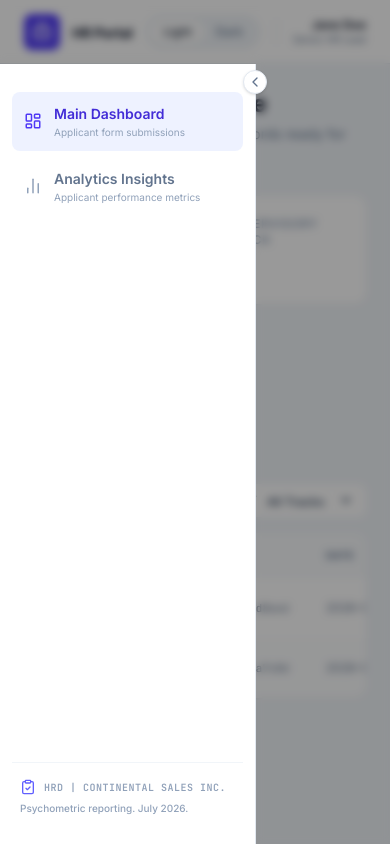
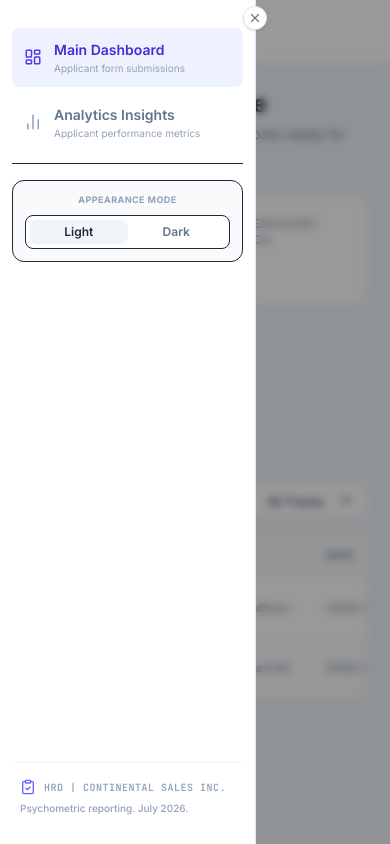
Before and after one commit to BenjiBenji20/HR-Applicant-Dashboard, a React (Vite) app: page / in a window 390 px wide. Built offline with nearby package versions, Linux system fonts and the light colour scheme.

Commit message:
ref: sidebar during mobile screen size

```diff
--- a/src/App.tsx
+++ b/src/App.tsx
@@ -209,6 +209,8 @@ export default function App() {
             setIsOpen={setSidebarOpen}
             activeTab={activeTab}
             setActiveTab={setActiveTab}
+            darkMode={darkMode}
+            setDarkMode={setDarkMode}
           />
 
           {/* Main Workspace Frame */}
--- a/src/components/Header.tsx
+++ b/src/components/Header.tsx
@@ -26,11 +26,12 @@ export default function Header({
       </div>
 
       <div className="flex items-center gap-4">
-        <div className="flex items-center bg-slate-100 dark:bg-slate-900 rounded-full p-1 border border-slate-200/50 dark:border-slate-850">
+        {/* Theme mode toggle - Hidden on Mobile */}
+        <div className="hidden md:flex items-center bg-slate-100 dark:bg-slate-900 rounded-full p-1 border border-slate-200/50 dark:border-slate-850">
           <button
             id="theme-light-btn"
             onClick={() => setDarkMode(false)}
-            className={`px-3 py-1 rounded-full text-xs font-medium transition-all ${
+            className={`px-3 py-1 rounded-full text-xs font-medium transition-all cursor-pointer ${
               !darkMode
                 ? "bg-white text-slate-800 shadow-xs"
                 : "text-slate-500 hover:text-slate-700 dark:text-slate-400"
@@ -41,7 +42,7 @@ export default function Header({
           <button
             id="theme-dark-btn"
             onClick={() => setDarkMode(true)}
-            className={`px-3 py-1 rounded-full text-xs font-medium transition-all ${
+            className={`px-3 py-1 rounded-full text-xs font-medium transition-all cursor-pointer ${
               darkMode
                 ? "bg-slate-800 text-white shadow-xs"
                 : "text-slate-500 hover:text-slate-700 dark:text-slate-400"
@@ -50,10 +51,10 @@ export default function Header({
             Dark
           </button>
         </div>
-        <div className="h-6 w-px bg-slate-200 dark:bg-slate-800"></div>
-        <div className="flex flex-col items-end text-xs">
+        <div className="hidden md:block h-6 w-px bg-slate-200 dark:bg-slate-800"></div>
+        {/* User profile - Hidden on Mobile */}
+        <div className="hidden md:flex flex-col items-end text-xs">
           <span className="font-semibold text-slate-900 dark:text-slate-100">Jane Doe</span>
-          <span className="text-slate-500 dark:text-slate-400 text-[10px]">Senior HR Lead</span>
         </div>
       </div>
     </header>
--- a/src/components/Sidebar.tsx
+++ b/src/components/Sidebar.tsx
@@ -1,11 +1,13 @@
 import React from "react";
-import { LayoutDashboard, BarChart2, ClipboardCheck, ChevronLeft, ChevronRight } from "lucide-react";
+import { LayoutDashboard, BarChart2, ClipboardCheck, ChevronLeft, ChevronRight, Menu, X } from "lucide-react";
 
 interface SidebarProps {
   isOpen: boolean;
   setIsOpen: (open: boolean) => void;
   activeTab: "dashboard" | "analytics";
   setActiveTab: (tab: "dashboard" | "analytics") => void;
+  darkMode: boolean;
+  setDarkMode: (dark: boolean) => void;
 }
 
 export default function Sidebar({
@@ -13,6 +15,8 @@ export default function Sidebar({
   setIsOpen,
   activeTab,
   setActiveTab,
+  darkMode,
+  setDarkMode,
 }: SidebarProps) {
   const menuItems = [
     {
@@ -42,7 +46,7 @@ export default function Sidebar({
 
       <aside
         id="app-sidebar"
-        className={`fixed md:relative top-16 md:top-0 bottom-0 left-0 z-40 flex flex-col bg-white dark:bg-slate-950 transition-all duration-300 ease-in-out shrink-0 border-r border-slate-200 dark:border-slate-800 overflow-visible ${
+        className={`fixed md:relative top-0 bottom-0 left-0 z-40 flex flex-col bg-white dark:bg-slate-950 transition-all duration-300 ease-in-out shrink-0 border-r border-slate-200 dark:border-slate-800 overflow-visible ${
           isOpen ? "w-64" : "w-16 max-md:w-0 max-md:border-r-0"
         }`}
       >
@@ -50,10 +54,17 @@ export default function Sidebar({
         <button
           id="sidebar-toggle-btn"
           onClick={() => setIsOpen(!isOpen)}
-          className="absolute top-1.5 -right-3 z-50 flex h-6 w-6 items-center justify-center rounded-full border border-slate-200 bg-white text-slate-500 hover:bg-slate-50 hover:text-slate-700 dark:border-slate-800 dark:bg-slate-900 dark:text-slate-400 dark:hover:bg-slate-850 shadow-sm cursor-pointer transition-transform duration-200"
+          className="absolute top-1.5 -right-3 z-50 flex h-6 w-6 items-center justify-center rounded-full border border-slate-200 bg-white text-slate-500 hover:bg-slate-50 hover:text-slate-700 dark:border-slate-800 dark:bg-slate-900 dark:text-slate-400 dark:hover:bg-slate-850 shadow-sm cursor-pointer"
           aria-label="Toggle Sidebar"
         >
-          {isOpen ? <ChevronLeft className="h-4 w-4" /> : <ChevronRight className="h-4 w-4" />}
+          {/* Desktop display */}
+          <span className="hidden md:inline">
+            {isOpen ? <ChevronLeft className="h-4 w-4" /> : <ChevronRight className="h-4 w-4" />}
+          </span>
+          {/* Mobile display */}
+          <span className="md:hidden">
+            {isOpen ? <X className="h-3.5 w-3.5" /> : <Menu className="h-3.5 w-3.5" />}
+          </span>
         </button>
 
         <div className="flex flex-col justify-between h-full px-3 py-7 overflow-hidden">
@@ -97,6 +108,39 @@ export default function Sidebar({
                 );
               })}
             </nav>
+
+            {/* Appearance Mode toggle card - Mobile View Only when sidebar is open */}
+            {isOpen && (
+              <div className="md:hidden border-t border-slate-150/40 pt-4 dark:border-slate-900">
+                <div className="rounded-xl bg-slate-50 dark:bg-slate-900/60 p-3 border border-slate-150/40 dark:border-slate-850">
+                  <span className="text-[9px] font-bold text-slate-400 dark:text-slate-500 uppercase tracking-wider block mb-2 text-center">
+                    Appearance Mode
+                  </span>
+                  <div className="flex items-center bg-white dark:bg-slate-950 rounded-lg p-1 border border-slate-150/40 dark:border-slate-850 w-full justify-between">
+                    <button
+                      onClick={() => setDarkMode(false)}
+                      className={`flex-1 text-center py-1 rounded-md text-xs font-semibold transition-all cursor-pointer ${
+                        !darkMode
+                          ? "bg-slate-100 text-slate-800 dark:bg-slate-800 dark:text-white"
+                          : "text-slate-500 dark:text-slate-400"
+                      }`}
+                    >
+                      Light
+                    </button>
+                    <button
+                      onClick={() => setDarkMode(true)}
+                      className={`flex-1 text-center py-1 rounded-md text-xs font-semibold transition-all cursor-pointer ${
+                        darkMode
+                          ? "bg-slate-800 text-white dark:bg-slate-800 dark:text-white"
+                          : "text-slate-500 dark:text-slate-400"
+                      }`}
+                    >
+                      Dark
+                    </button>
+                  </div>
+                </div>
+              </div>
+            )}
           </div>
 
           {/* Footer branding details */}
```
